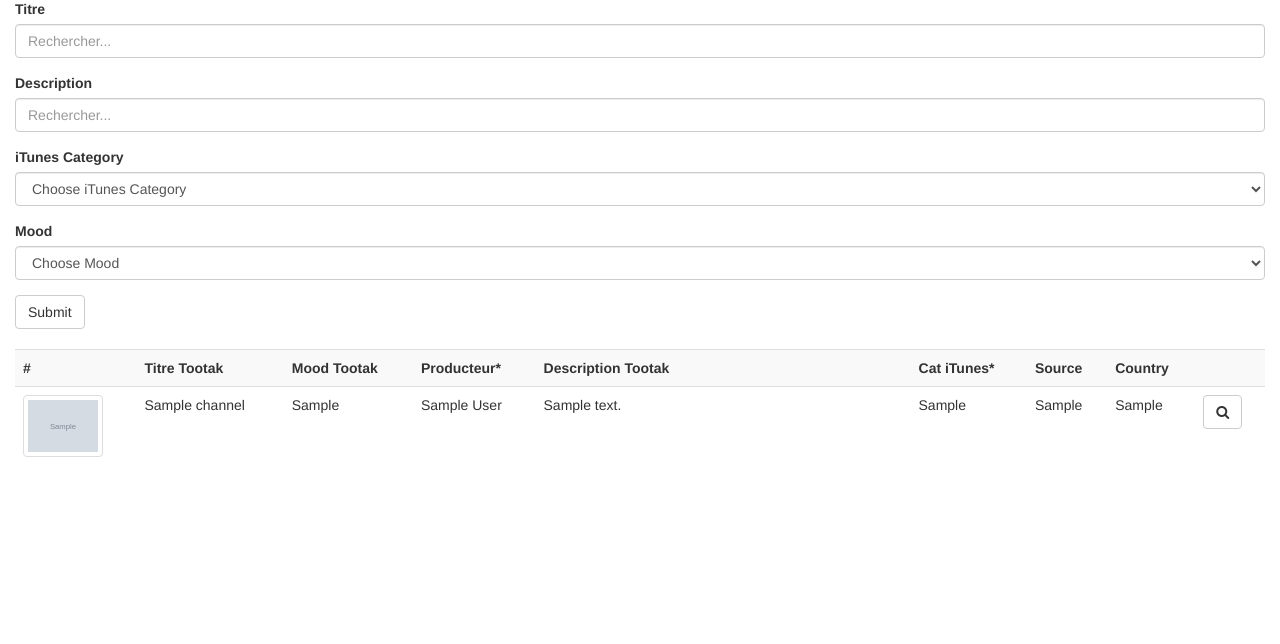
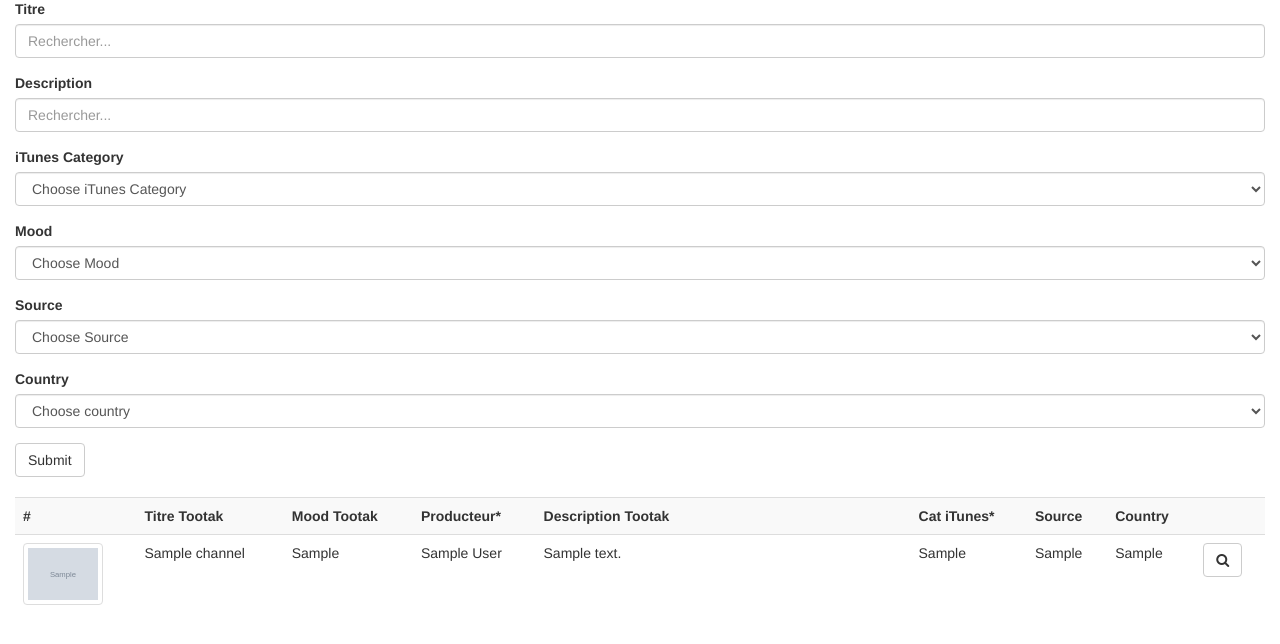
Before and after one commit to jypllx/stars, a Flask app: page /bo/channels/ in a window 1280 px wide. Shown: the part 121-765 px from the top of the page. Run offline with Flask 2, Linux system fonts and the light colour scheme; a user stored in the database is signed in; tables that the repository leaves empty hold one stand-in row (values such as "Sample post"); grey boxes marked "Sample" are stand-in pictures; some libraries are stand-ins or nearby versions.

Commit message:
can filter channels with source and country

```diff
--- a/web/app.py
+++ b/web/app.py
@@ -55,6 +55,8 @@ def channels_index():
     search_desc=''
     search_iCat=''
     search_mood=''
+    search_source=''
+    search_country=''
     q = Channel.query
     if request.method == 'POST':
         # TODO : replace by WTForms
@@ -72,6 +74,12 @@ def channels_index():
         if request.form['search_mood']:
             search_mood=request.form['search_mood']
             q=q.filter_by(mood=search_mood)
+        if request.form['search_source']:
+            search_source=request.form['search_source']
+            q=q.filter_by(source=search_source)
+        if request.form['search_country']:
+            search_country=request.form['search_country']
+            q=q.filter_by(country=search_country)
 
     channels = q.all()
     results = db.engine.execute("Select DISTINCT itunes_category_ FROM channels ORDER BY itunes_category_")
@@ -84,10 +92,21 @@ def channels_index():
     for result in results:
         moods.append(result[0])
 
+    results = db.engine.execute("Select DISTINCT source FROM channels ORDER BY source")
+    sources=[]
+    for result in results:
+        sources.append(result[0])
+
+    results = db.engine.execute("Select DISTINCT country FROM channels ORDER BY country")
+    countries=[]
+    for result in results:
+        countries.append(result[0])
+
     return render_template('bo/channels/index.html',
         channels=channels,
-        iTunes_categories=iTunes_categories, moods= moods,
-        search_title=search_title, search_desc=search_desc, search_iCat=search_iCat, search_mood=search_mood)
+        iTunes_categories=iTunes_categories, moods= moods, sources=sources, countries=countries,
+        search_title=search_title, search_desc=search_desc, search_iCat=search_iCat, search_mood=search_mood,
+        search_source=search_source,search_country=search_country)
 
 
 @app.route('/bo/channels/<int:id>', methods=['POST', 'GET'])
--- a/web/templates/bo/channels/index.html
+++ b/web/templates/bo/channels/index.html
@@ -28,6 +28,24 @@
                 <option value="" >Choose Mood</option>
             {% for mood in moods %}
                 <option value="{{mood}}" {% if search_mood == mood %} selected="selected" {% endif %}>{{mood}}</option>
+            {% endfor %}
+            </select>
+        </div>
+        <div class="form-group">
+            <label for="search_source">Source</label>
+            <select class="form-control" name="search_source">
+                <option value="" >Choose Source</option>
+            {% for source in sources %}
+                <option value="{{source}}" {% if search_source == source %} selected="selected" {% endif %}>{{source}}</option>
+            {% endfor %}
+            </select>
+        </div>
+        <div class="form-group">
+            <label for="search_country">Country</label>
+            <select class="form-control" name="search_country">
+                <option value="" >Choose country</option>
+            {% for country in countries %}
+                <option value="{{country}}" {% if search_country == country %} selected="selected" {% endif %}>{{country}}</option>
             {% endfor %}
             </select>
         </div>
```
